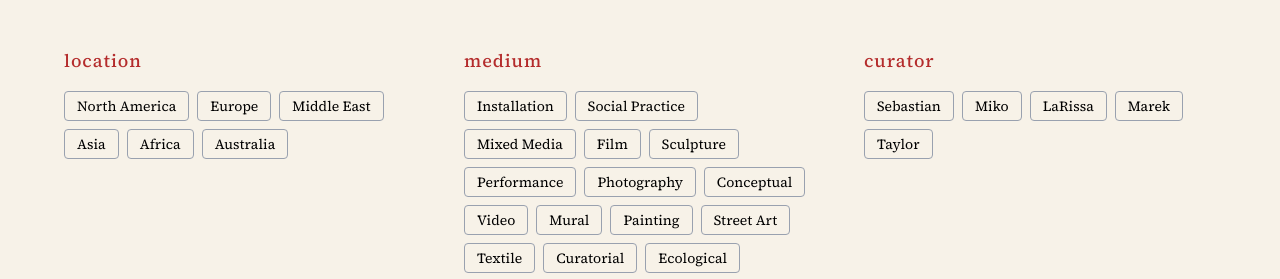
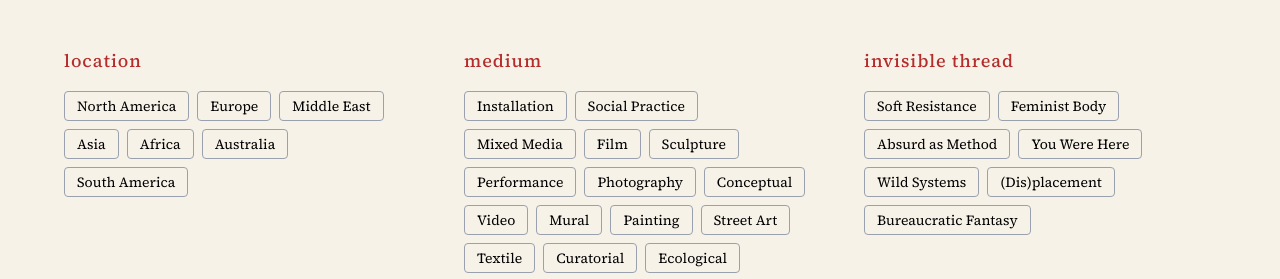
Before and after one commit to ssypark/uncommissioned-map, a React (Vite) app: page / in a window 1280 px wide. Shown: the part 641-920 px from the top of the page. Built offline with nearby package versions, Linux system fonts and the light colour scheme; grey boxes are pictures that could not be loaded.

Commit message:
updated curator category and added south america

```diff
--- a/src/components/FilterArtistGrid.jsx
+++ b/src/components/FilterArtistGrid.jsx
@@ -57,16 +57,16 @@ export default function FilterArtistGrid({ artists: artistsProp = artists, darkM
   // Use prop if provided, otherwise use URL parameter
   const darkMode = darkModeProp !== undefined ? darkModeProp : darkModeFromURL;
 
-  // 1) Track selected filters
+  // 1) Track selected filters - updated to use invisibleThread
   const [selected, setSelected] = useState({
     location: new Set(),
     medium: new Set(),
-    curator: new Set()
+    invisibleThread: new Set()
   });
 
-  // 2) Define filter options to match your actual data
+  // 2) Define filter options - updated with invisibleThread categories
   const filterOptions = {
-    location: ["North America", "Europe", "Middle East", "Asia", "Africa", "Australia"],
+    location: ["North America", "Europe", "Middle East", "Asia", "Africa", "Australia", "South America"],
     medium: [
       "Installation",
       "Social Practice",
@@ -86,13 +86,25 @@ export default function FilterArtistGrid({ artists: artistsProp = artists, darkM
       "Land Art",
       "Ephemeral",
       "Sound-based",
-      "Tech-enabled",  // For AR and technology-based works
-
+      "Tech-enabled",
+      "Literary",
+      "Environmental",
+      "Interactive",
+      "Digital Art",
+      "Drawing"
     ],
-    curator: ["Sebastian", "Miko", "LaRissa", "Marek", "Taylor"]
+    invisibleThread: [
+      "Soft Resistance",
+      "Feminist Body",
+      "Absurd as Method",
+      "You Were Here",
+      "Wild Systems",
+      "(Dis)placement",
+      "Bureaucratic Fantasy"
+    ]
   };
 
-  // 3) Country to region mapping
+  // 3) Country to region mapping - updated with South America
   const getRegion = (country) => {
     const regionMap = {
       "USA": "North America",
@@ -105,7 +117,8 @@ export default function FilterArtistGrid({ artists: artistsProp = artists, darkM
       "Switzerland": "Europe",
       "Czech Republic": "Europe",
       "Sweden": "Europe",
-      "Netherlands": "Europe",    // Added for Heimprofi
+      "Netherlands": "Europe",
+      "Austria": "Europe",
       "Lebanon": "Middle East",
       "Iraq": "Middle East",
       "Iran": "Middle East",
@@ -115,14 +128,16 @@ export default function FilterArtistGrid({ artists: artistsProp = artists, darkM
       "Taiwan": "Asia",
       "South Korea": "Asia",
       "South Africa": "Africa",
-      "Democratic Republic of Congo": "Africa",
-      "Angola": "Africa",         // Added for Iris Buchholz Chocolate
+      "Angola": "Africa",
+      "Nigeria": "Africa",
+      "Colombia": "South America",
+      "South America": "South America",
       "Australia": "Australia"
     };
     return regionMap[country] || "Other";
   };
 
-  // 4) Memoized filtering
+  // 4) Memoized filtering - updated to use invisibleThread
   const filtered = useMemo(() => {
     return artistsProp.filter(artist => {
       const locationMatch = selected.location.size === 0 ||
@@ -131,14 +146,14 @@ export default function FilterArtistGrid({ artists: artistsProp = artists, darkM
       const mediumMatch = selected.medium.size === 0 ||
         artist.medium.some(m => selected.medium.has(m));
 
-      const curatorMatch = selected.curator.size === 0 ||
-        selected.curator.has(artist.curator);
+      const invisibleThreadMatch = selected.invisibleThread.size === 0 ||
+        artist.invisibleThread.some(thread => selected.invisibleThread.has(thread));
 
-      return locationMatch && mediumMatch && curatorMatch;
+      return locationMatch && mediumMatch && invisibleThreadMatch;
     });
   }, [artistsProp, selected]);
 
-  // 5) Toggle filter function
+  // 5) Toggle filter function - updated for invisibleThread
   const toggle = (filterType, value) => {
     setSelected(prev => {
       const newSelected = { ...prev };
@@ -153,17 +168,17 @@ export default function FilterArtistGrid({ artists: artistsProp = artists, darkM
     });
   };
 
-  // 6) Clear all filters function
+  // 6) Clear all filters function - updated for invisibleThread
   const clearAllFilters = () => {
     setSelected({
       location: new Set(),
       medium: new Set(),
-      curator: new Set()
+      invisibleThread: new Set()
     });
   };
 
-  // 7) Check if any filters are active
-  const hasActiveFilters = selected.location.size > 0 || selected.medium.size > 0 || selected.curator.size > 0;
+  // 7) Check if any filters are active - updated for invisibleThread
+  const hasActiveFilters = selected.location.size > 0 || selected.medium.size > 0 || selected.invisibleThread.size > 0;
 
   // Updated handleArtistClick for external Framer URLs
   const handleArtistClick = (artist) => {
@@ -180,8 +195,6 @@ export default function FilterArtistGrid({ artists: artistsProp = artists, darkM
 
     // Navigate to the artist page
     window.open(`${baseUrl}/artistpage/${artistSlug}`, '_blank'); // Opens in new tab
-    // OR use this for same tab:
-    // window.location.href = `${baseUrl}/artistpage/${artistSlug}`;
   };
 
   // Also trigger height update when filtered results change
@@ -234,7 +247,7 @@ export default function FilterArtistGrid({ artists: artistsProp = artists, darkM
         }
       `}</style>
 
-      <div className="p-4 max-w-7xl mx-auto"> {/* Reduced from p-6 to p-4 */}
+      <div className="p-4 max-w-7xl mx-auto">
 
         {/* Map */}
         <div className="mb-12">
@@ -281,18 +294,18 @@ export default function FilterArtistGrid({ artists: artistsProp = artists, darkM
               </div>
             </div>
 
-            {/* Curator Filters */}
+            {/* Invisible Thread Filters */}
             <div>
               <h3 className="text-lg font-medium mb-4 font-['Source_Serif_4','serif'] text-left tracking-wider" style={{color: '#B42C2C'}}>
-                curator
+                invisible thread
               </h3>
               <div className="flex flex-wrap gap-2 justify-start">
-                {filterOptions.curator.map(curator => (
+                {filterOptions.invisibleThread.map(thread => (
                   <FilterButton
-                    key={curator}
-                    label={curator}
-                    isActive={selected.curator.has(curator)}
-                    onClick={() => toggle('curator', curator)}
+                    key={thread}
+                    label={thread}
+                    isActive={selected.invisibleThread.has(thread)}
+                    onClick={() => toggle('invisibleThread', thread)}
                     darkMode={darkMode}
                   />
                 ))}
--- a/src/data/artistsData.js
+++ b/src/data/artistsData.js
@@ -6,7 +6,7 @@ export const artists = [
     location: "USA",
     coordinates: { lat: 32.7767, lng: -96.7970 },
     medium: ["Installation", "Social Practice"],
-    curator: "",
+    invisibleThread: ["Bureaucratic Fantasy", "Absurd as Method"],
     thumbnailURL: "/artist-photos/alicia_eggert.jpg"
   },
   {
@@ -14,9 +14,9 @@ export const artists = [
     artistName: "Arzhel Prioul",
     artworkTitle: "Mixing Gender Icon",
     location: "France",
-    coordinates: { lat: 48.1173, lng: -1.6778 }, // Cesson-Sévigné, Brittany
+    coordinates: { lat: 48.1173, lng: -1.6778 },
     medium: ["Installation", "Mixed Media"],
-    curator: "",
+    invisibleThread: ["(Dis)placement"],
     thumbnailURL: "/artist-photos/arzhel_prioul.jpg"
   },
   {
@@ -26,7 +26,7 @@ export const artists = [
     location: "USA",
     coordinates: { lat: 34.0522, lng: -118.2437 },
     medium: ["Mixed Media"],
-    curator: "",
+    invisibleThread: ["(Dis)placement", "You Were Here"],
     thumbnailURL: "/artist-photos/azadeh_shladovsky.jpg"
   },
   {
@@ -36,7 +36,7 @@ export const artists = [
     location: "Australia",
     coordinates: { lat: -33.8688, lng: 151.2093 },
     medium: ["Installation"],
-    curator: "",
+    invisibleThread: ["Absurd as Method"],
     thumbnailURL: "/artist-photos/catherine_young.jpg"
   },
   {
@@ -46,7 +46,7 @@ export const artists = [
     location: "Thailand",
     coordinates: { lat: 13.7563, lng: 100.5018 },
     medium: ["Film", "Installation"],
-    curator: "",
+    invisibleThread: ["(Dis)placement"],
     thumbnailURL: "/artist-photos/chulayarnnon_siriphol.jpg"
   },
   {
@@ -56,7 +56,7 @@ export const artists = [
     location: "Germany",
     coordinates: { lat: 52.52, lng: 13.405 },
     medium: ["Mixed Media"],
-    curator: "",
+    invisibleThread: [],
     thumbnailURL: "/artist-photos/coco_bergholm.jpg"
   },
   {
@@ -66,7 +66,7 @@ export const artists = [
     location: "Mexico",
     coordinates: { lat: 19.4326, lng: -99.1332 },
     medium: ["Mixed Media", "Sculpture"],
-    curator: "",
+    invisibleThread: ["You Were Here"],
     thumbnailURL: "/artist-photos/danielle_firoozi.jpeg"
   },
   {
@@ -76,7 +76,7 @@ export const artists = [
     location: "France",
     coordinates: { lat: 48.5734, lng: 7.7521 },
     medium: ["Installation", "Performance", "Photography"],
-    curator: "",
+    invisibleThread: ["Soft Resistance"],
     thumbnailURL: "/artist-photos/deana_kolencikova.jpg"
   },
   {
@@ -86,7 +86,7 @@ export const artists = [
     location: "China",
     coordinates: { lat: 39.9042, lng: 116.4074 },
     medium: ["Conceptual", "Performance", "Social Practice"],
-    curator: "",
+    invisibleThread: [],
     thumbnailURL: "/artist-photos/yufeng_deng2.jpeg"
   },
   {
@@ -96,7 +96,7 @@ export const artists = [
     location: "Mexico",
     coordinates: { lat: 19.4326, lng: -99.1332 },
     medium: ["Photography", "Video", "Textile"],
-    curator: "",
+    invisibleThread: ["Wild Systems"],
     thumbnailURL: "/artist-photos/derzu_campos.jpg"
   },
   {
@@ -106,7 +106,7 @@ export const artists = [
     location: "Germany",
     coordinates: { lat: 52.5200, lng: 13.4050 },
     medium: ["Installation"],
-    curator: "",
+    invisibleThread: ["Absurd as Method"],
     thumbnailURL: "/artist-photos/enno_haar.jpg"
   },
   {
@@ -116,7 +116,7 @@ export const artists = [
     location: "Spain",
     coordinates: { lat: 39.4699, lng: -0.3763 },
     medium: ["Mural", "Conceptual"],
-    curator: "",
+    invisibleThread: ["Wild Systems", "Soft Resistance"],
     thumbnailURL: "/artist-photos/escif.jpg"
   },
   {
@@ -126,7 +126,7 @@ export const artists = [
     location: "Taiwan",
     coordinates: { lat: 25.033, lng: 121.5654 },
     medium: ["Mixed Media"],
-    curator: "",
+    invisibleThread: [],
     thumbnailURL: "/artist-photos/esther_lin.jpg"
   },
   {
@@ -136,7 +136,7 @@ export const artists = [
     location: "USA",
     coordinates: { lat: 33.749, lng: -84.388 },
     medium: ["Mixed Media"],
-    curator: "",
+    invisibleThread: ["Soft Resistance"],
     thumbnailURL: "/artist-photos/fabianwilliams.png"
   },
   {
@@ -146,7 +146,7 @@ export const artists = [
     location: "USA",
     coordinates: { lat: 34.0522, lng: -118.2437 },
     medium: ["Mixed Media"],
-    curator: "",
+    invisibleThread: ["Wild Systems"],
     thumbnailURL: "/artist-photos/fiona-chang.jpg"
   },
   {
@@ -156,7 +156,7 @@ export const artists = [
     location: "Qatar",
     coordinates: { lat: 25.2879, lng: 51.5615 },
     medium: ["Painting"],
-    curator: "",
+    invisibleThread: ["Feminist Body"],
     thumbnailURL: "/artist-photos/han_alsaadi.jpg"
   },
   {
@@ -166,7 +166,7 @@ export const artists = [
     location: "Switzerland",
     coordinates: { lat: 47.3515, lng: 7.9144 },
     medium: ["Installation"],
-    curator: "",
+    invisibleThread: ["Absurd as Method"],
     thumbnailURL: "/artist-photos/harmen_de_hoop.jpg"
   },
   {
@@ -176,7 +176,7 @@ export const artists = [
     location: "United Kingdom",
     coordinates: { lat: 51.3168, lng: 0.8919 },
     medium: ["Sculpture", "Installation"],
-    curator: "",
+    invisibleThread: ["Soft Resistance"],
     thumbnailURL: "/artist-photos/jason_taylor.jpg"
   },
   {
@@ -186,17 +186,17 @@ export const artists = [
     location: "USA",
     coordinates: { lat: 40.7128, lng: -74.0060 },
     medium: ["Mixed Media"],
-    curator: "",
+    invisibleThread: ["(Dis)placement"],
     thumbnailURL: "/artist-photos/jeffrey_meris.webp"
   },
   {
     id: 20,
     artistName: "Jenny Nijenhuis",
     artworkTitle: "Echo",
-    location: "South Africa",
+    location: "South Africa", // Changed back from "South America" to "South Africa"
     coordinates: { lat: -34.0522, lng: 23.0449 },
     medium: ["Sculpture", "Installation"],
-    curator: "",
+    invisibleThread: [],
     thumbnailURL: "/artist-photos/jenny_nijenhuis1.jpg"
   },
   {
@@ -206,7 +206,7 @@ export const artists = [
     location: "South Korea",
     coordinates: { lat: 37.5665, lng: 126.978 },
     medium: ["Painting"],
-    curator: "",
+    invisibleThread: ["You Were Here"],
     thumbnailURL: "/artist-photos/jodae.jpeg"
   },
   {
@@ -216,7 +216,7 @@ export const artists = [
     location: "USA",
     coordinates: { lat: 40.7128, lng: -74.0060 },
     medium: ["Installation"],
-    curator: "",
+    invisibleThread: ["Wild Systems"],
     thumbnailURL: "/artist-photos/julian_ties.jpg"
   },
   {
@@ -226,7 +226,7 @@ export const artists = [
     location: "Mexico",
     coordinates: { lat: 19.4326, lng: -99.1332 },
     medium: ["Performance", "Conceptual", "Textile"],
-    curator: "",
+    invisibleThread: ["Soft Resistance", "(Dis)placement"],
     thumbnailURL: "/artist-photos/kara_rooney1.jpg"
   },
   {
@@ -236,7 +236,7 @@ export const artists = [
     location: "USA",
     coordinates: { lat: 40.6782, lng: -73.9442 },
     medium: ["Installation"],
-    curator: "",
+    invisibleThread: ["Soft Resistance"],
     thumbnailURL: "/artist-photos/leon_reid.jpg"
   },
   {
@@ -246,7 +246,7 @@ export const artists = [
     location: "Iran",
     coordinates: { lat: 35.6892, lng: 51.389 },
     medium: ["Mixed Media"],
-    curator: "",
+    invisibleThread: ["Wild Systems"],
     thumbnailURL: "/artist-photos/majid_haghighi.jpg"
   },
   {
@@ -256,7 +256,7 @@ export const artists = [
     location: "USA",
     coordinates: { lat: 34.1478, lng: -118.1445 },
     medium: ["Mixed Media"],
-    curator: "",
+    invisibleThread: ["Bureaucratic Fantasy"],
     thumbnailURL: "/artist-photos/mayela_rodriguez.png"
   },
   {
@@ -266,7 +266,7 @@ export const artists = [
     location: "Lebanon",
     coordinates: { lat: 33.8938, lng: 35.5018 },
     medium: ["Curatorial", "Installation"],
-    curator: "",
+    invisibleThread: [],
     thumbnailURL: "/artist-photos/mayssa_fattouh.jpeg"
   },
   {
@@ -276,7 +276,7 @@ export const artists = [
     location: "USA",
     coordinates: { lat: 40.6782, lng: -73.9442 },
     medium: ["Mixed Media"],
-    curator: "",
+    invisibleThread: ["Absurd as Method"],
     thumbnailURL: "/artist-photos/nina_katchadourian.jpg"
   },
   {
@@ -286,7 +286,7 @@ export const artists = [
     location: "Taiwan",
     coordinates: { lat: 24.1477, lng: 120.6736 },
     medium: ["Installation", "Social Practice"],
-    curator: "",
+    invisibleThread: ["Bureaucratic Fantasy"],
     thumbnailURL: "/artist-photos/nung-hsinhu.jpeg"
   },
   {
@@ -296,7 +296,7 @@ export const artists = [
     location: "Germany",
     coordinates: { lat: 52.52, lng: 13.405 },
     medium: ["Installation"],
-    curator: "",
+    invisibleThread: ["Absurd as Method"],
     thumbnailURL: "/artist-photos/peter_behrbohm.jpg"
   },
   {
@@ -306,7 +306,7 @@ export const artists = [
     location: "Czech Republic",
     coordinates: { lat: 50.0755, lng: 14.4378 },
     medium: ["Mixed Media"],
-    curator: "",
+    invisibleThread: ["You Were Here"],
     thumbnailURL: "/artist-photos/petra_hudcova2.jpg"
   },
   {
@@ -316,7 +316,7 @@ export const artists = [
     location: "Mexico",
     coordinates: { lat: 19.4326, lng: -99.1332 },
     medium: ["Installation", "Performance"],
-    curator: "",
+    invisibleThread: ["Bureaucratic Fantasy"],
     thumbnailURL: "/artist-photos/pia_david.jpg"
   },
   {
@@ -326,7 +326,7 @@ export const artists = [
     location: "South Africa",
     coordinates: { lat: -26.2041, lng: 28.0473 },
     medium: ["Street Art", "Textile"],
-    curator: "",
+    invisibleThread: ["Soft Resistance"],
     thumbnailURL: "/artist-photos/r1.jpg"
   },
   {
@@ -336,7 +336,7 @@ export const artists = [
     location: "France",
     coordinates: { lat: 48.8566, lng: 2.3522 },
     medium: ["Tech-enabled"],
-    curator: "",
+    invisibleThread: ["Wild Systems"],
     thumbnailURL: "/artist-photos/recyclegroup.jpg"
   },
   {
@@ -346,7 +346,7 @@ export const artists = [
     location: "Iraq",
     coordinates: { lat: 35.5568, lng: 45.4329 },
     medium: ["Mixed Media"],
-    curator: "",
+    invisibleThread: ["Soft Resistance"],
     thumbnailURL: "/artist-photos/sherko_abbas.jpg"
   },
   {
@@ -356,7 +356,7 @@ export const artists = [
     location: "Sweden",
     coordinates: { lat: 59.3293, lng: 18.0686 },
     medium: ["Mixed Media"],
-    curator: "",
+    invisibleThread: ["Bureaucratic Fantasy"],
     thumbnailURL: "/artist-photos/siri_tolander.jpg"
   },
   {
@@ -366,7 +366,7 @@ export const artists = [
     location: "USA",
     coordinates: { lat: 41.7406, lng: -74.0833 },
     medium: ["Ecological"],
-    curator: "",
+    invisibleThread: ["Wild Systems"],
     thumbnailURL: "/artist-photos/matthew_friday.jpg"
   },
   {
@@ -376,7 +376,7 @@ export const artists = [
     location: "USA",
     coordinates: { lat: 33.749, lng: -84.388 },
     medium: ["Mixed Media", "Photography"],
-    curator: "",
+    invisibleThread: ["Soft Resistance"],
     thumbnailURL: "/artist-photos/stephanie_brown.jpg"
   },
   {
@@ -386,7 +386,7 @@ export const artists = [
     location: "South Africa",
     coordinates: { lat: -33.9321, lng: 18.8602 },
     medium: ["Land Art", "Ephemeral"],
-    curator: "",
+    invisibleThread: ["You Were Here"],
     thumbnailURL: "/artist-photos/strijdom_van_der_merwe.jpg"
   },
   {
@@ -396,7 +396,7 @@ export const artists = [
     location: "USA",
     coordinates: { lat: 34.0522, lng: -118.2437 },
     medium: ["Mixed Media"],
-    curator: "",
+    invisibleThread: ["(Dis)placement", "Soft Resistance"],
     thumbnailURL: "/artist-photos/terrick_gutierrez.jpg"
   },
   {
@@ -406,7 +406,7 @@ export const artists = [
     location: "Portugal",
     coordinates: { lat: 38.7223, lng: -9.1393 },
     medium: ["Street Art", "Sculpture"],
-    curator: "",
+    invisibleThread: ["Wild Systems"],
     thumbnailURL: "/artist-photos/vhils.jpg"
   },
   {
@@ -416,7 +416,7 @@ export const artists = [
     location: "China",
     coordinates: { lat: 22.5431, lng: 114.0579 },
     medium: ["Tech-enabled"],
-    curator: "",
+    invisibleThread: ["You Were Here"],
     thumbnailURL: "/artist-photos/wanzhuo_cheng.jpg"
   },
   {
@@ -426,7 +426,7 @@ export const artists = [
     location: "France",
     coordinates: { lat: 48.8566, lng: 2.3522 },
     medium: ["Performance", "Mixed Media"],
-    curator: "",
+    invisibleThread: ["(Dis)placement", "Absurd as Method"],
     thumbnailURL: "/artist-photos/yannos_majestikos.jpg"
   },
   {
@@ -434,9 +434,9 @@ export const artists = [
     artistName: "Yu Mingjing",
     artworkTitle: "Third Front Memories",
     location: "China",
-    coordinates: { lat: 29.5477, lng: 103.4845 }, // Ledu Town, Mount Emei, Sichuan coordinates
+    coordinates: { lat: 29.5477, lng: 103.4845 },
     medium: ["Performance", "Social Practice", "Video"],
-    curator: "",
+    invisibleThread: ["(Dis)placement"],
     thumbnailURL: "/artist-photos/mingjing_yu.jpg"
   },
   {
@@ -446,7 +446,7 @@ export const artists = [
     location: "Iran",
     coordinates: { lat: 35.6892, lng: 51.3890 },
     medium: ["Mixed Media", "Textile"],
-    curator: "",
+    invisibleThread: ["Feminist Body", "Soft Resistance"],
     thumbnailURL: "/artist-photos/zohreh_solati.jpg"
   },
   {
@@ -456,7 +456,7 @@ export const artists = [
     location: "Angola",
     coordinates: { lat: -8.8390, lng: 13.2894 },
     medium: ["Performance", "Installation", "Social Practice"],
-    curator: "",
+    invisibleThread: ["Feminist Body"],
     thumbnailURL: "/artist-photos/iris_buchholz_chocolate.jpg"
   },
   {
@@ -466,7 +466,7 @@ export const artists = [
     location: "France",
     coordinates: { lat: 48.5734, lng: 7.7521 },
     medium: ["Installation", "Performance", "Conceptual"],
-    curator: "",
+    invisibleThread: ["You Were Here"],
     thumbnailURL: "/artist-photos/matheiu_tremblin.jpg"
   },
   {
@@ -476,7 +476,7 @@ export const artists = [
     location: "Czech Republic",
     coordinates: { lat: 49.8209, lng: 18.2625 },
     medium: ["Installation", "Conceptual", "Street Art"],
-    curator: "",
+    invisibleThread: ["Bureaucratic Fantasy"],
     thumbnailURL: "/artist-photos/libor_novotny.jpg"
   },
   {
@@ -486,7 +486,7 @@ export const artists = [
     location: "Iran",
     coordinates: { lat: 35.6892, lng: 51.3890 },
     medium: ["Performance", "Sound-based", "Conceptual"],
-    curator: "",
+    invisibleThread: ["You Were Here"],
     thumbnailURL: "/artist-photos/erfan_ghiasi.jpg"
   },
   {
@@ -496,37 +496,37 @@ export const artists = [
     location: "Netherlands",
     coordinates: { lat: 51.9692, lng: 5.8997 },
     medium: ["Installation", "Textile", "Conceptual"],
-    curator: "",
+    invisibleThread: [],
     thumbnailURL: "/artist-photos/heimprofi.jpeg"
   },
-    {
+  {
     id: 51,
     artistName: "Aida Gomez",
     artworkTitle: "Untitled",
     location: "Spain",
-    coordinates: { lat: 41.4169, lng: 2.1581 }, // Parc del Guinardó, Barcelona coordinates
+    coordinates: { lat: 41.4169, lng: 2.1581 },
     medium: ["Installation", "Conceptual"],
-    curator: "",
+    invisibleThread: [],
     thumbnailURL: "/artist-photos/aida_gomez.jpg"
   },
-    {
+  {
     id: 52,
     artistName: "Nansi Guevara",
     artworkTitle: "Untitled",
     location: "USA",
-    coordinates: { lat: 25.9017, lng: -97.4975 }, // Downtown Brownsville, Texas coordinates
+    coordinates: { lat: 25.9017, lng: -97.4975 },
     medium: ["Digital Art", "Installation", "Street Art"],
-    curator: "",
+    invisibleThread: ["Bureaucratic Fantasy", "Wild Systems"],
     thumbnailURL: "/artist-photos/nansi_guevara.jpg"
   },
-    {
+  {
     id: 53,
     artistName: "Nomad Studio",
     artworkTitle: "Island of Certainty (ISLA DE CERTEZA)",
     location: "Spain",
-    coordinates: { lat: 42.0543, lng: -3.4825 }, // Parque Natural Sabinares del Arlanza - La Yecla, Castilla y León coordinates
+    coordinates: { lat: 42.0543, lng: -3.4825 },
     medium: ["Installation", "Ephemeral", "Conceptual"],
-    curator: "",
+    invisibleThread: ["Bureaucratic Fantasy", "Wild Systems"],
     thumbnailURL: "/artist-photos/nomad_studio.jpg"
   },
   {
@@ -534,9 +534,9 @@ export const artists = [
     artistName: "Valentina Guerrero Marín",
     artworkTitle: "Oktas",
     location: "Mexico",
-    coordinates: { lat: 19.4326, lng: -99.1332 }, // Historic center of Mexico City coordinates
+    coordinates: { lat: 19.4326, lng: -99.1332 },
     medium: ["Installation", "Conceptual", "Environmental"],
-    curator: "",
+    invisibleThread: ["Soft Resistance"],
     thumbnailURL: "/artist-photos/valentina_marin.jpg"
   },
   {
@@ -544,9 +544,9 @@ export const artists = [
     artistName: "Cannupa Hanska Luger",
     artworkTitle: "SURVIVA (Durational Performance)",
     location: "USA",
-    coordinates: { lat: 35.6870, lng: -105.9378 }, // New Mexico coordinates (Santa Fe area)
+    coordinates: { lat: 35.6870, lng: -105.9378 },
     medium: ["Performance", "Conceptual", "Social Practice"],
-    curator: "",
+    invisibleThread: ["You Were Here", "Wild Systems"],
     thumbnailURL: "/artist-photos/cannupa_hanska_luger.png"
   },
   {
@@ -554,9 +554,9 @@ export const artists = [
     artistName: "Odun Orimolade",
     artworkTitle: "Prescriptions for Rest",
     location: "Nigeria",
-    coordinates: { lat: 6.5244, lng: 3.3792 }, // Ojota, Lagos coordinates
+    coordinates: { lat: 6.5244, lng: 3.3792 },
     medium: ["Installation", "Social Practice", "Conceptual"],
-    curator: "",
+    invisibleThread: [],
     thumbnailURL: "/artist-photos/odun_orimolade.jpeg"
   },
   {
@@ -564,9 +564,9 @@ export const artists = [
     artistName: "Kweku Okokroko",
     artworkTitle: "The Iron Clad King Sits atop a high horse",
     location: "Austria",
-    coordinates: { lat: 48.2082, lng: 16.3738 }, // Vienna coordinates
+    coordinates: { lat: 48.2082, lng: 16.3738 },
     medium: ["Performance", "Literary", "Social Practice"],
-    curator: "",
+    invisibleThread: ["Soft Resistance"],
     thumbnailURL: "/artist-photos/kweku-okokroko.jpg"
   },
   {
@@ -574,9 +574,9 @@ export const artists = [
     artistName: "Juan Caicedo",
     artworkTitle: "Resistance Palm",
     location: "Colombia",
-    coordinates: { lat: 6.2442, lng: -75.5812 }, // Medellín coordinates
+    coordinates: { lat: 6.2442, lng: -75.5812 },
     medium: ["Installation", "Social Practice", "Conceptual"],
-    curator: "",
+    invisibleThread: ["Soft Resistance"],
     thumbnailURL: "/artist-photos/juan_caicedo.jpg"
   },
   {
@@ -584,9 +584,9 @@ export const artists = [
     artistName: "Hedy Torres",
     artworkTitle: "Completing Lino's Portrait",
     location: "USA",
-    coordinates: { lat: 34.0522, lng: -118.2437 }, // Los Angeles, California
+    coordinates: { lat: 34.0522, lng: -118.2437 },
     medium: ["Performance", "Social Practice", "Drawing"],
-    curator: "",
+    invisibleThread: [],
     thumbnailURL: "/artist-photos/hedy_torres.jpg"
   },
   {
@@ -594,9 +594,9 @@ export const artists = [
     artistName: "Pablo Delgado",
     artworkTitle: "Telephone Booth Messages",
     location: "Mexico",
-    coordinates: { lat: 18.9261, lng: -99.2307 }, // Cuernavaca, Morelos (between Cuernavaca and Mexico City)
+    coordinates: { lat: 18.9261, lng: -99.2307 },
     medium: ["Installation", "Interactive", "Social Practice"],
-    curator: "",
+    invisibleThread: ["Soft Resistance"],
     thumbnailURL: "/artist-photos/pablodelgado.jpeg"
   }
 ];
@@ -616,6 +616,12 @@ export const getUniqueLocations = () => {
   return [...new Set(artists.map(artist => artist.location))];
 };
 
-export const getUniqueCurators = () => {
-  return [...new Set(artists.map(artist => artist.curator).filter(Boolean))];
+export const getUniqueInvisibleThreads = () => {
+  const threadSet = new Set();
+  artists.forEach(artist => {
+    artist.invisibleThread.forEach(thread => {
+      threadSet.add(thread);
+    });
+  });
+  return [...threadSet];
 };
```
